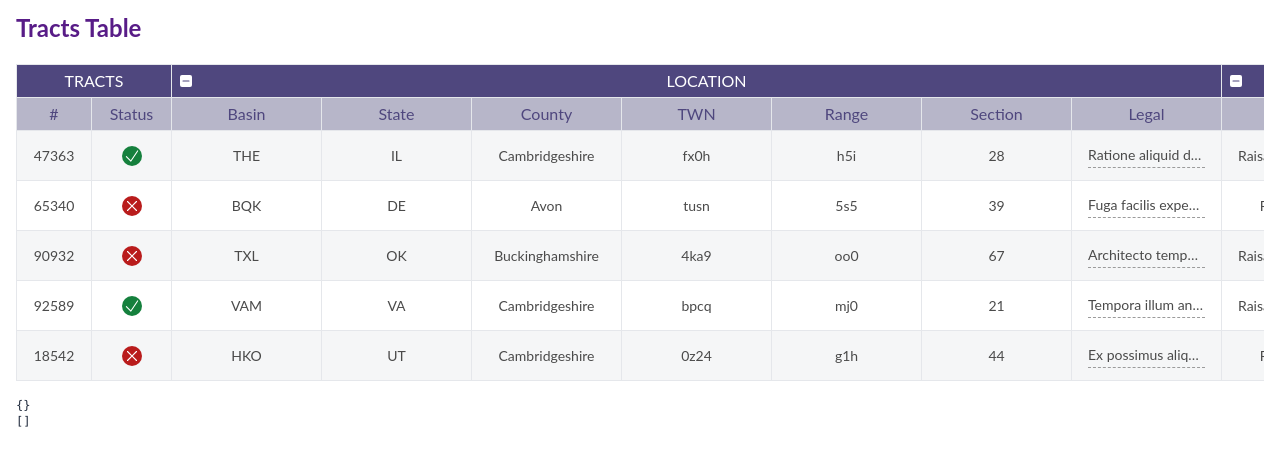
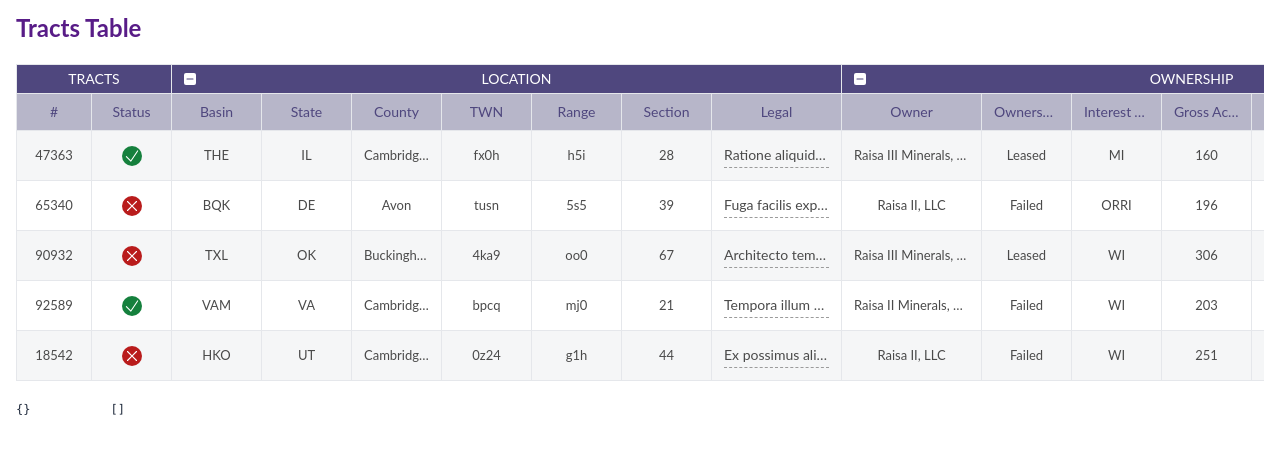
Before and after one commit to AgkTF/react-table-demo, a React (Create React App) app: page / in a window 1280 px wide. Shown: the top 466 px of the page. Built offline with nearby package versions, Linux system fonts and the light colour scheme.

Commit message:
Added more column widths.

```diff
--- a/src/tables/TractsTable/TractsTable.tsx
+++ b/src/tables/TractsTable/TractsTable.tsx
@@ -90,6 +90,7 @@ export function BasicTable() {
             header: 'Legal',
             cell: info => <EditableInputField info={info} />,
             enableSorting: false,
+            size: 130,
           }),
         ],
       }),
@@ -107,6 +108,7 @@ export function BasicTable() {
           columnHelper.accessor('tractOwner', {
             header: 'Owner',
             cell: info => <JustTextCell info={info} />,
+            size: 140,
           }),
           columnHelper.accessor('ownershipStatus', {
             header: 'Ownership Status',
@@ -152,10 +154,12 @@ export function BasicTable() {
           columnHelper.accessor('assignorOrGrantor', {
             header: 'Assignor/Grantor',
             cell: info => <JustTextCell info={info} />,
+            size: 200,
           }),
           columnHelper.accessor('assigneeOrGrantee', {
             header: 'Assignee/Grantee',
             cell: info => <JustTextCell info={info} />,
+            size: 140,
           }),
           columnHelper.accessor('recordingNumber', {
             header: 'Recording Number',
@@ -178,10 +182,12 @@ export function BasicTable() {
           columnHelper.accessor('lessor', {
             header: 'Lessor',
             cell: info => <JustTextCell info={info} />,
+            size: 120,
           }),
           columnHelper.accessor('lessee', {
             header: 'Lessee',
             cell: info => <JustTextCell info={info} />,
+            size: 120,
           }),
           columnHelper.accessor('leaseRecordingNumber', {
             header: 'lease recording number',
@@ -226,6 +232,7 @@ export function BasicTable() {
     columnResizeMode: 'onChange',
     defaultColumn: {
       minSize: MIN_WIDTH,
+      size: 90,
     },
     onColumnVisibilityChange: setColumnVisibility,
     getCoreRowModel: getCoreRowModel(),
@@ -301,14 +308,17 @@ export function BasicTable() {
         return headerGroup.depth === 0 ? (
           <tr
             key={headerGroup.id}
-            className="bg-[#4f477e] text-white uppercase"
+            className="bg-[#4f477e] text-white uppercase text-sm"
           >
             {headerGroup.headers.map(header => (
               <th
                 key={header.id}
                 colSpan={header.colSpan}
-                className={`px-2 relative py-1 border border-gray-200 group truncate`}
-                style={{ minWidth: header.getSize(), maxWidth: MIN_WIDTH }}
+                className={`py-1 px-3 relative border border-gray-200 group truncate`}
+                style={{
+                  minWidth: header.getSize(),
+                  maxWidth: MIN_WIDTH,
+                }}
               >
                 {header.isPlaceholder
                   ? null
@@ -322,17 +332,20 @@ export function BasicTable() {
         ) : (
           <tr
             key={headerGroup.id}
-            className="bg-[#b7b6c9] text-[#4f477e] capitalize"
+            className="bg-[#b7b6c9] text-[#4f477e] capitalize text-sm"
           >
             {headerGroup.headers.map(header => (
               <th
                 key={header.id}
                 colSpan={header.colSpan}
-                className={`px-3 relative py-1 border border-gray-200 group truncate ${
+                className={`py-2 px-3 relative border border-gray-200 group truncate ${
                   header.column.getCanSort() ? 'cursor-pointer select-none' : ''
                 }`}
                 onClick={header.column.getToggleSortingHandler()}
-                style={{ minWidth: header.getSize(), maxWidth: MIN_WIDTH }}
+                style={{
+                  minWidth: header.getSize(),
+                  maxWidth: MIN_WIDTH,
+                }}
               >
                 {header.isPlaceholder ? null : <SubHeader header={header} />}
               </th>
@@ -359,7 +372,7 @@ export function BasicTable() {
             return (
               <td
                 key={cell.id}
-                className={`py-3 px-4 text-[14px] text-[#4a4a4a] ${
+                className={`p-3 text-[13px] text-[#4a4a4a] ${
                   isCellSelected
                     ? 'border-2 border-sky-400'
                     : 'border border-gray-200'
@@ -407,7 +420,7 @@ export function BasicTable() {
         </table>
       </div>
 
-      <div className="mt-4 text-xs text-slate-800">
+      <div className="mt-5 text-xs text-slate-800 flex items-start gap-20">
         <pre>{JSON.stringify(table.getState().columnSizing, null, 2)}</pre>
         <pre>{JSON.stringify(table.getState().sorting, null, 2)}</pre>
       </div>
```
